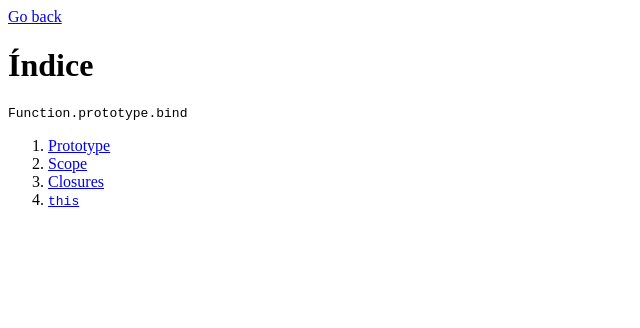
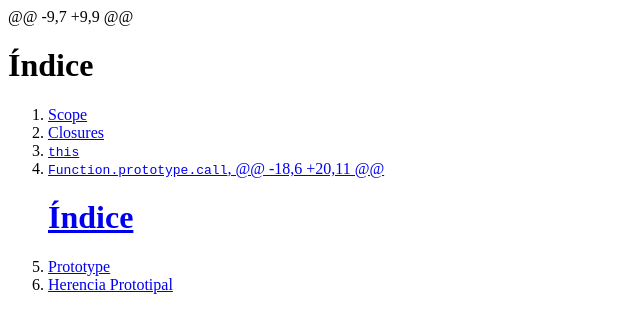
Before and after one commit to AngieGarcia1989/Proyecto_media, a website: page ejercicios/index.html in a window 1280 px wide. Shown: the whole page, without its empty margins (0-640 px from the left). Drawn offline with Linux system fonts and the light colour scheme.

Commit message:
prototype

```diff
--- a/ejercicios/index.html
+++ b/ejercicios/index.html
@@ -1,17 +1,27 @@
+<html>
   <head>
-    <html>
     <title>Curso Profesional de JavaScript: Ejercicios</title>
   </head>
 
-    <body>
-      <a href="/">Go back</a>
-      <h1>Índice</h1>
-      <code>Function.prototype.bind</code>
+@@ -9,7 +9,9 @@ <h1>Índice</h1>
     <ol>
-        <li><a href="/ejercicios/prototype.html">Prototype</a></li>
       <li><a href="/ejercicios/scope.html">Scope</a></li>
       <li><a href="/ejercicios/closures.html">Closures</a></li>
-        <li><a href="/ejercicios/this.html"><code>this</code></a></li>
+      <li>
+        <a href="/ejercicios/this.html"><code>this</code></a>
+      </li>
+      <li>
+        <a href="/ejercicios/call-apply-bind.html">
+          <code>Function.prototype.call</code>,
+@@ -18,6 +20,11 @@ <h1>Índice</h1>
+        </a>
+      </li>
+      <li><a href="/ejercicios/prototype.html">Prototype</a></li>
+      <li>
+        <a href="/ejercicios/prototypal-inheritance.html">
+          Herencia Prototipal
+        </a>
+      </li>
     </ol>
   </body>
 </html>
```
Also changed, not shown: ejercicios/prototypal-inheritance.html (added, +42 -0 lines), ejercicios/prototype.html (+117 -1 lines). Lines whose indentation alone changed are shown as unchanged.
